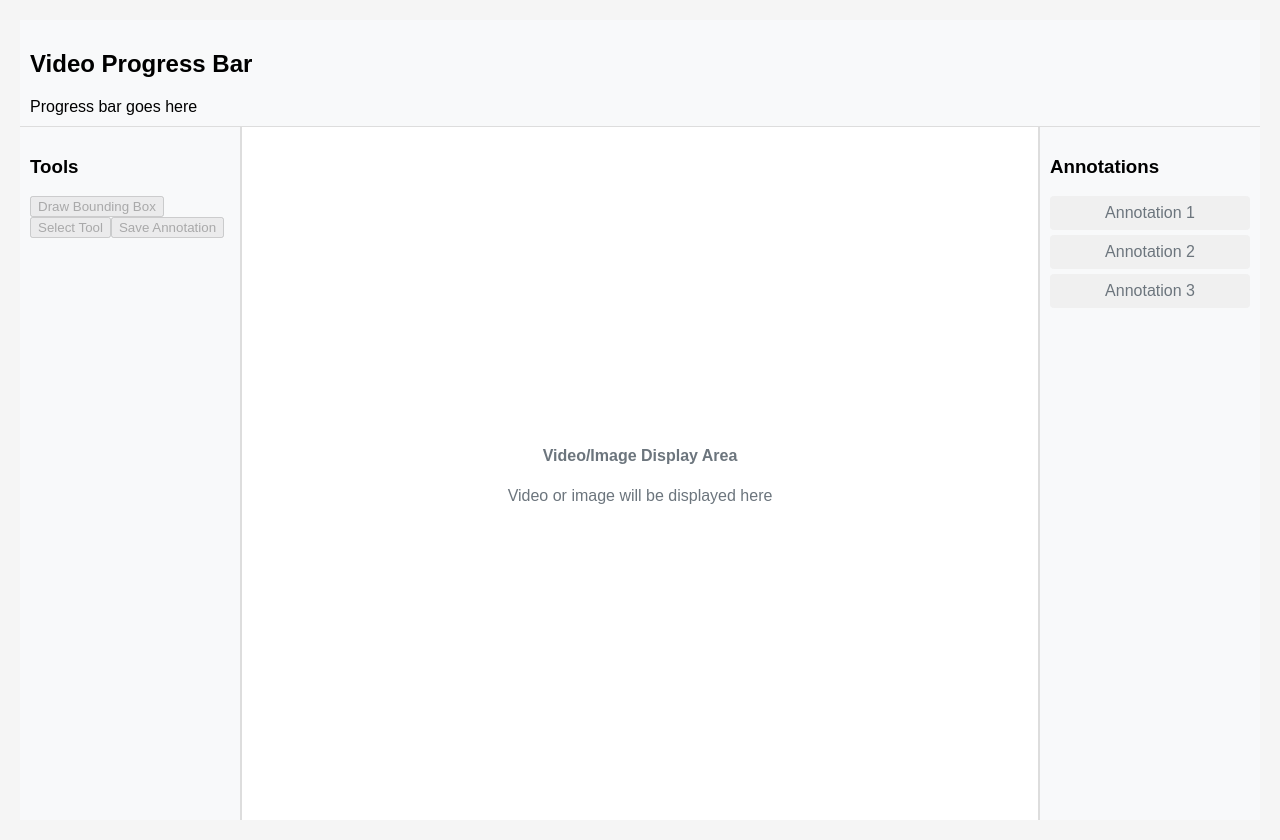
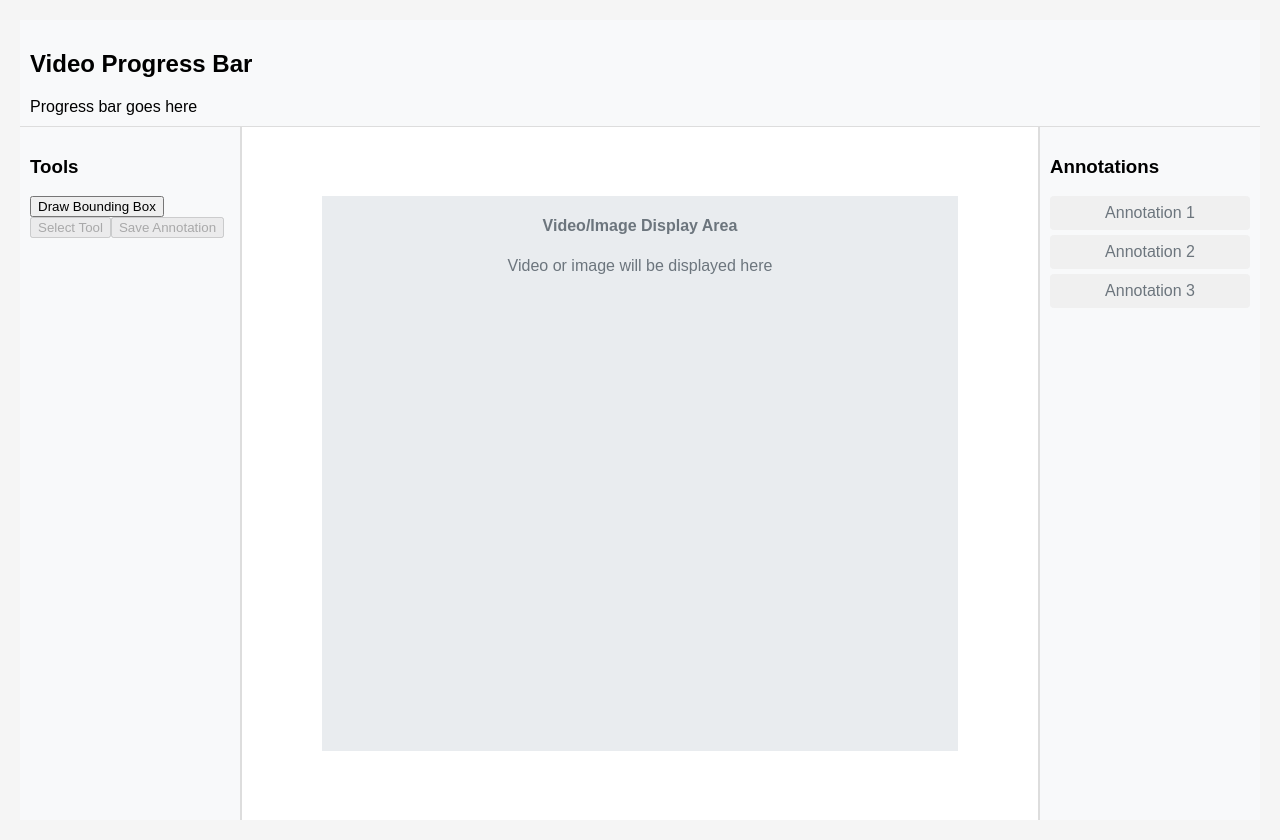
Before and after one commit to BaamPark/WebLabelMV, a React (Create React App) app in the folder labelmv-frontend/: page /annotation in a window 1280 px wide. Built offline with nearby package versions, Linux system fonts and the light colour scheme.

Commit message:
add draw box feature

```diff
--- a/labelmv-frontend/src/AnnotationPage.css
+++ b/labelmv-frontend/src/AnnotationPage.css
@@ -1,4 +1,3 @@
-
 body {
   margin: 0;
   font-family: Arial, sans-serif;
@@ -41,9 +40,23 @@ body {
   background-color: #fff;
   border-left: 1px solid #ddd;
   border-right: 1px solid #ddd;
+  position: relative;
+}
+
+.video-container {
+  width: 80%;
+  height: 80%;
+  position: relative;
+  background-color: #e9ecef;
 }
 
 .placeholder {
   text-align: center;
   color: #6c757d;
 }
+
+.bounding-box {
+  position: absolute;
+  border: 2px solid red;
+  pointer-events: none;
+}
--- a/labelmv-frontend/src/AnnotationPage.js
+++ b/labelmv-frontend/src/AnnotationPage.js
@@ -1,9 +1,48 @@
-
-
-import React from 'react';
+import React, { useState } from 'react';
 import './AnnotationPage.css';
 
 const AnnotationPage = () => {
+  const [isDrawing, setIsDrawing] = useState(false);
+  const [startPoint, setStartPoint] = useState({ x: 0, y: 0 });
+  const [boundingBox, setBoundingBox] = useState(null);
+
+  const handleMouseDown = (e) => {
+    if (e.button !== 0) return; // Only left mouse button
+    const rect = e.currentTarget.getBoundingClientRect();
+    const x = e.clientX - rect.left;
+    const y = e.clientY - rect.top;
+
+    setIsDrawing(true);
+    setStartPoint({ x, y });
+    setBoundingBox({
+      left: x,
+      top: y,
+      width: 0,
+      height: 0
+    });
+  };
+
+  const handleMouseMove = (e) => {
+    if (!isDrawing) return;
+
+    const rect = e.currentTarget.getBoundingClientRect();
+    let x = e.clientX - rect.left;
+    let y = e.clientY - rect.top;
+
+    setBoundingBox(prev => ({
+      left: Math.min(prev.left, x),
+      top: Math.min(prev.top, y),
+      width: Math.abs(x - prev.left),
+      height: Math.abs(y - prev.top)
+    }));
+  };
+
+  const handleMouseUp = () => {
+    if (isDrawing) {
+      setIsDrawing(false);
+    }
+  };
+
   return (
     <div className="annotation-page">
       {/* Header for video progress bar */}
@@ -17,16 +56,40 @@ const AnnotationPage = () => {
         {/* Left sidebar for buttons */}
         <aside className="sidebar-left">
           <h3>Tools</h3>
-          <button className="btn btn-primary" disabled>Draw Bounding Box</button>
+          <button
+            className="btn btn-primary"
+            onClick={() => alert("Draw bounding box tool activated")}
+          >
+            Draw Bounding Box
+          </button>
           <button className="btn btn-secondary" disabled>Select Tool</button>
           <button className="btn btn-success" disabled>Save Annotation</button>
         </aside>
 
         {/* Center area for video/image display */}
         <div className="center-content">
-          <div className="video-placeholder placeholder">
-            <h4>Video/Image Display Area</h4>
-            <p>Video or image will be displayed here</p>
+          <div
+            className="video-container"
+            onMouseDown={handleMouseDown}
+            onMouseMove={handleMouseMove}
+            onMouseUp={handleMouseUp}
+            onMouseLeave={handleMouseUp}
+          >
+            {boundingBox && (
+              <div
+                className="bounding-box"
+                style={{
+                  left: boundingBox.left,
+                  top: boundingBox.top,
+                  width: boundingBox.width,
+                  height: boundingBox.height
+                }}
+              />
+            )}
+            <div className="video-placeholder placeholder">
+              <h4>Video/Image Display Area</h4>
+              <p>Video or image will be displayed here</p>
+            </div>
           </div>
         </div>
 
```
